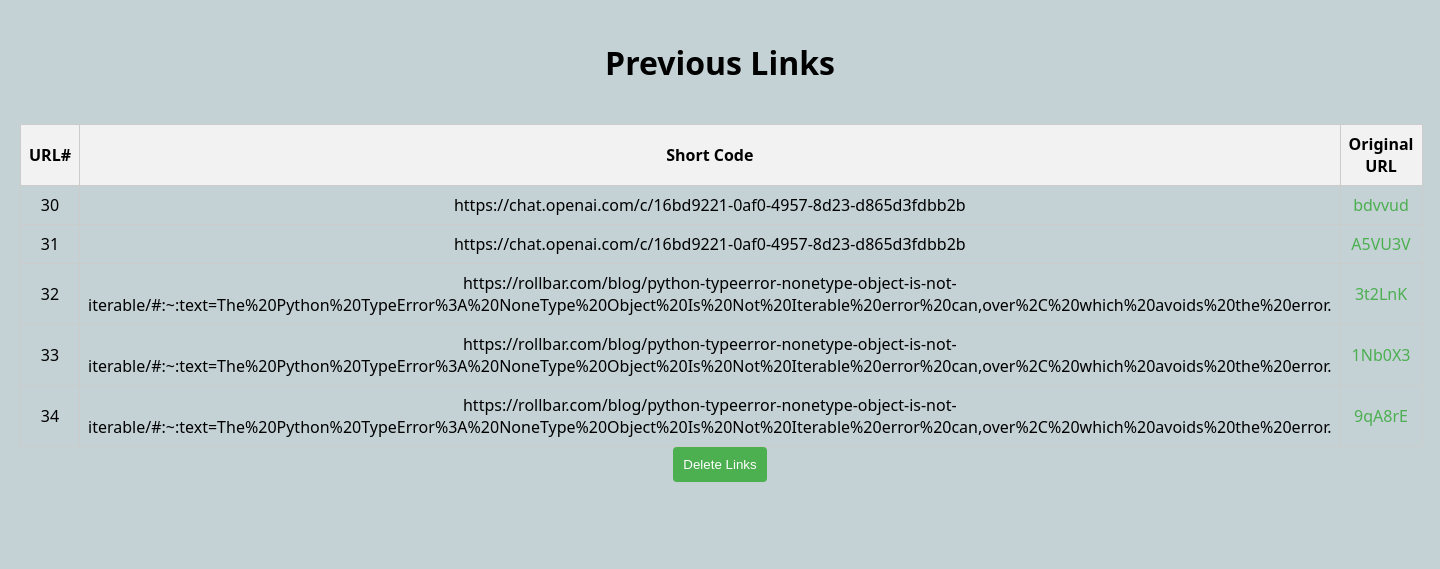
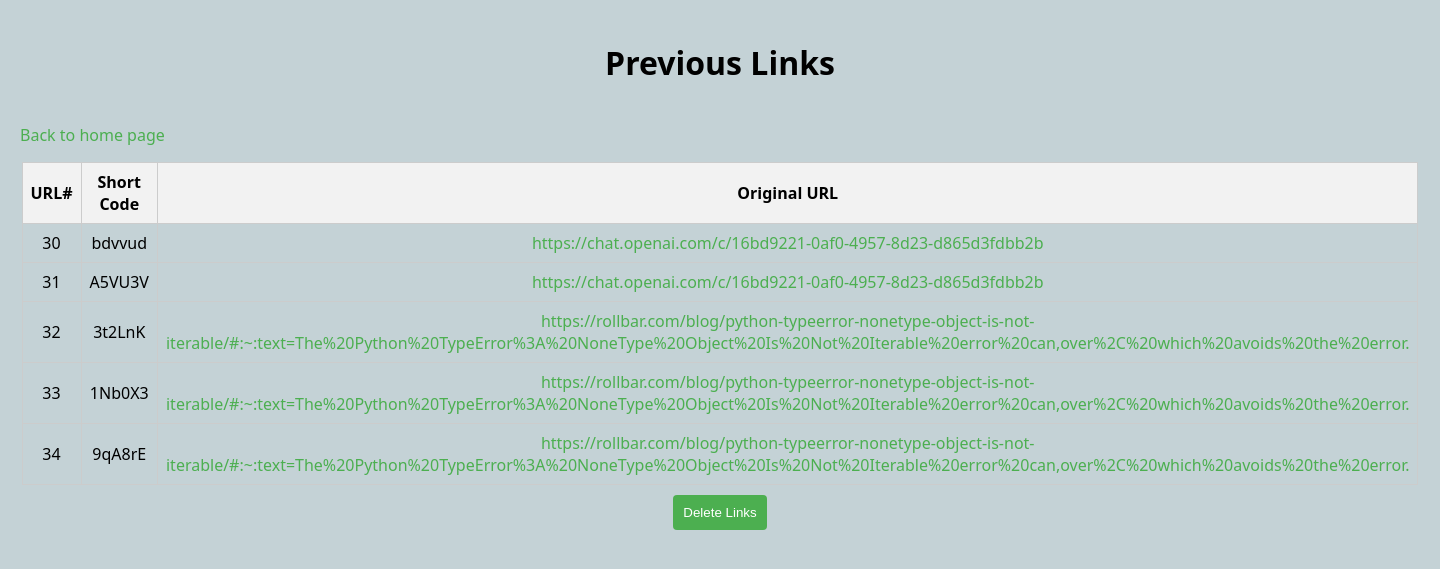
Before and after one commit to Lindokuhle-git/URL-Shortner-with-Flask, a Flask app: page /old_links in a window 1440 px wide. Shown: the top 569 px of the page. Run offline with Flask 3, Linux system fonts and the light colour scheme; data comes from the database, SQL or seed files in the repository; both versions use the stored data as it was after the commit.

Commit message:
decided not to enhance the code generator instead fixed how the table displays the mappings of the generated code and the original code and had a url to go back to home page

```diff
--- a/static/styles.css
+++ b/static/styles.css
@@ -39,6 +39,7 @@ input[type="text"] {
 
 button[type="submit"] {
     margin: auto;
+    margin-top: 10px;
     padding: 10px;
     background-color: #4caf50;
     color: #ffffff;
--- a/templates/old_links.html
+++ b/templates/old_links.html
@@ -7,6 +7,7 @@
 </head>
 <body>
     <h1>Previous Links</h1>
+    <p><a href="{{url_for('index')}}">Back to home page</a></p>
     {% if data %}
     <table>
         <tr>
--- a/url_database.py
+++ b/url_database.py
@@ -67,7 +67,7 @@ def show_stored_url():
     try:
         db = get_db()
         cursor = db.cursor()
-        cursor.execute('SELECT * FROM shortenedURL')
+        cursor.execute('SELECT id, shortened_url, original_url FROM shortenedURL')
         data = cursor.fetchall()
         return data if data is not None else []
 
```
Also changed, not shown: urlshortner.db.
